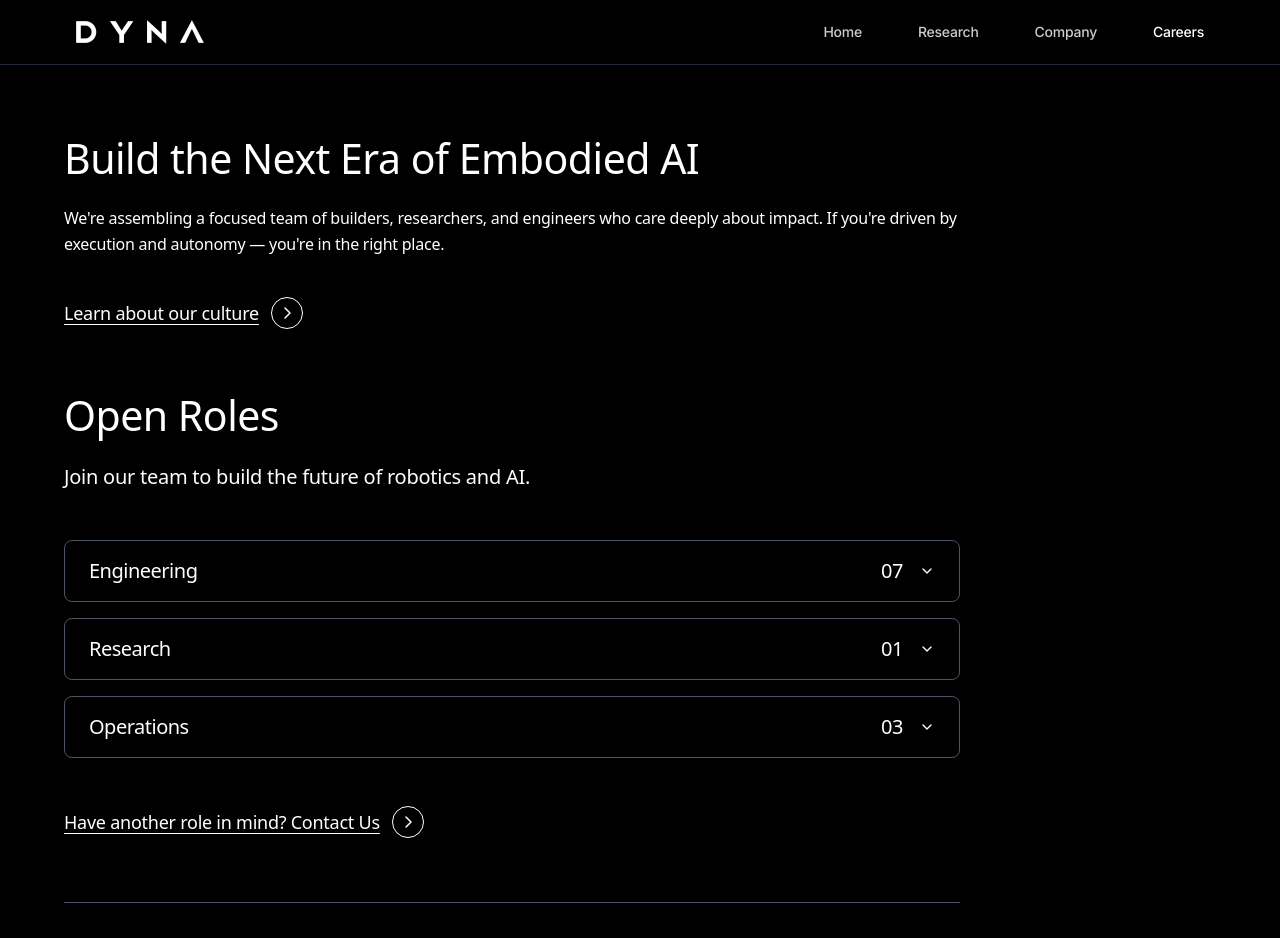
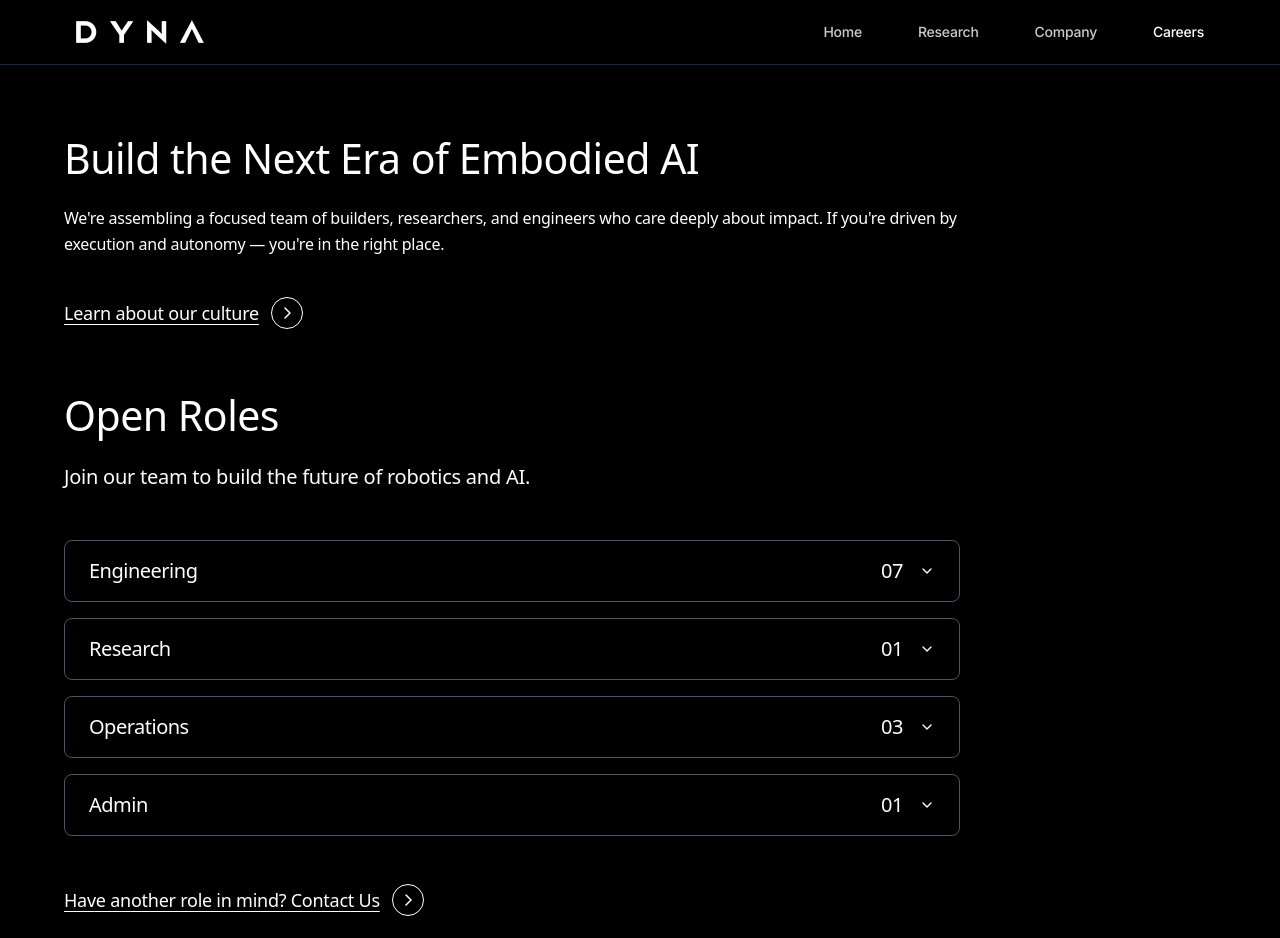
Before and after one commit to vivc2223/good-to-go-tool, a React (Vite) app: page /careers in a window 1280 px wide. Shown: the top 938 px of the page. Built offline with nearby package versions, Linux system fonts and the light colour scheme.

Commit message:
add new admin role

```diff
--- a/src/components/careers/JobListings.tsx
+++ b/src/components/careers/JobListings.tsx
@@ -86,6 +86,17 @@ const JobListings = () => {
           location: "Redwood City, CA",
           title: "Model Product Manager",
           link: "https://jobs.ashbyhq.com/dyna-robotics/da2e4c70-72cf-4fa9-857b-9ae1593d0c74",
+        },
+      ],
+    },
+    {
+      department: "Admin",
+      count: 1,
+      roles: [
+        {
+          location: "Redwood City, CA",
+          title: "On Site Office Admin Role",
+          link: "https://jobs.ashbyhq.com/dyna-robotics/86ab8a3d-17c8-4323-b623-486851c3e50a",
         },
       ],
     },
```
